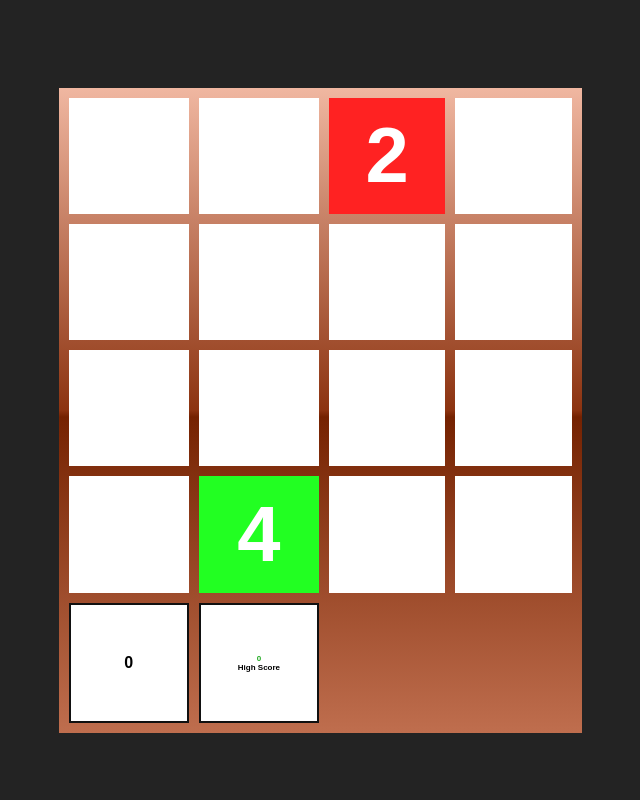
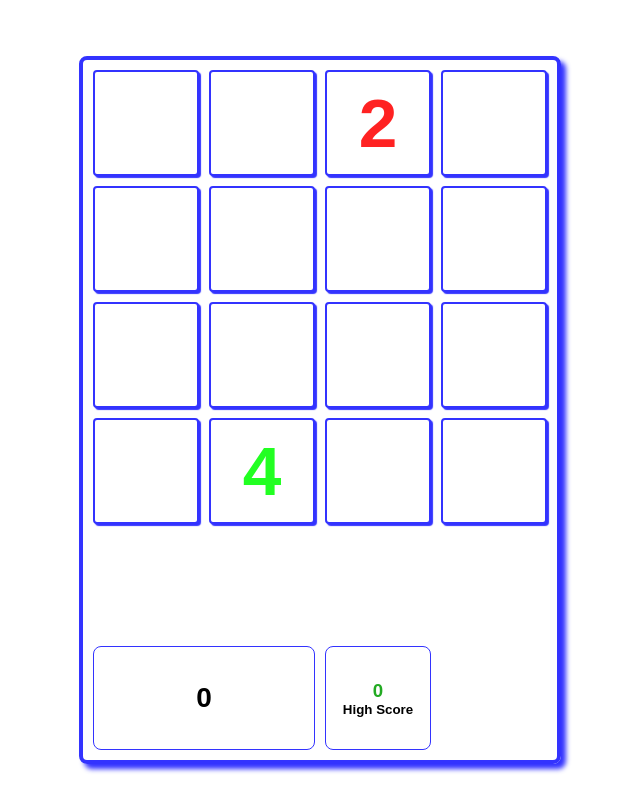
Before and after one commit to manoharprabhu/1024, a plain HTML site: page index.html in a window 1280 px wide. Shown: the whole page, without its empty margins (330-970 px from the left). Drawn offline with Linux system fonts and the light colour scheme.

Commit message:
Changed color scheme to blue. Added pretty shadows

```diff
--- a/css/style.css
+++ b/css/style.css
@@ -10,37 +10,21 @@
 
 }
 */
-#game-body {
-	background-color: #232323;
-}
 
 
-th, td {
-	border-color:#FFFFFF;
+
+
+
+
+table {
 	text-align: center;
 	font-size:38px;
 	border-collapse: separate;
 	margin:10px;
-	border: 0px;
-}
+	border: 4px solid #3333FF;
+	border-radius: 8px;
+	box-shadow: 5px 5px 5px #3333FF;
 
-
-
-table {
-	border-color:#FFFFFF;
-	text-align: center;
-	font-size:38px;
-	border-collapse: separate;
-	margin:10px;
-	border: 0px;
-	background: rgb(240,183,161); /* Old browsers */
-background: -moz-linear-gradient(top, rgba(240,183,161,1) 0%, rgba(140,51,16,1) 50%, rgba(117,34,1,1) 51%, rgba(191,110,78,1) 100%); /* FF3.6+ */
-background: -webkit-gradient(linear, left top, left bottom, color-stop(0%,rgba(240,183,161,1)), color-stop(50%,rgba(140,51,16,1)), color-stop(51%,rgba(117,34,1,1)), color-stop(100%,rgba(191,110,78,1))); /* Chrome,Safari4+ */
-background: -webkit-linear-gradient(top, rgba(240,183,161,1) 0%,rgba(140,51,16,1) 50%,rgba(117,34,1,1) 51%,rgba(191,110,78,1) 100%); /* Chrome10+,Safari5.1+ */
-background: -o-linear-gradient(top, rgba(240,183,161,1) 0%,rgba(140,51,16,1) 50%,rgba(117,34,1,1) 51%,rgba(191,110,78,1) 100%); /* Opera 11.10+ */
-background: -ms-linear-gradient(top, rgba(240,183,161,1) 0%,rgba(140,51,16,1) 50%,rgba(117,34,1,1) 51%,rgba(191,110,78,1) 100%); /* IE10+ */
-background: linear-gradient(to bottom, rgba(240,183,161,1) 0%,rgba(140,51,16,1) 50%,rgba(117,34,1,1) 51%,rgba(191,110,78,1) 100%); /* W3C */
-filter: progid:DXImageTransform.Microsoft.gradient( startColorstr='#f0b7a1', endColorstr='#bf6e4e',GradientType=0 ); /* IE6-9 */
 }
 
 td {
@@ -63,13 +47,14 @@ border:2px dotted #FF0000;
 }
 
 #score {
-	font-size:12pt;
+	font-size:21pt;
 	text-align: center;
 }
 
 .white-background {
 	background-color: #FFFFFF;
-	border: 2px solid #111111;
+	border-radius: 8px;
+	border:1px solid #3333FF;
 }
 
 #game-over-popup {
@@ -109,8 +94,9 @@ border:2px dotted #FF0000;
 
 #highScore {
 color: #22AA22;
+font-size:14pt;
 }
 
 .high-score-text {
-	font-size:6pt !important;
+	font-size:10pt !important;
 }
--- a/index.html
+++ b/index.html
@@ -23,7 +23,7 @@
 
 	</head>
 	<body id="game-body">
-		<table class="game-container" border="0px" cellspacing="10px">
+		<table class="game-container"  cellspacing="10px">
 			<tr>
 				<td id="0-0"> </td>
 				<td id="0-1"> </td>
@@ -48,8 +48,9 @@
 				<td id="3-2"> </td>
 				<td id="3-3"> </td>
 			</tr>
+			<tr><td></td></tr>
 			<tr>
-				<td  class="white-background">
+				<td  class="white-background" colspan="2">
 					<div id="score">0</div>
 				</td>
 				<td  class="white-background">
--- a/js/Game.js
+++ b/js/Game.js
@@ -91,9 +91,9 @@ var Game = function() {
 		else
 			min = height;
 
-		globalTileSize = (min / 7);
+		globalTileSize = (min / 8);
 
-		globalFontSize = min/15;
+		globalFontSize = min/17;
 
 		$('td').css('width', globalTileSize + 'px');
 		$('td').css('height', globalTileSize + 'px');
@@ -102,15 +102,19 @@ var Game = function() {
 
 	this.setTileValue = function($tile, value) {
 
-		$tile.css('background-color', colorPairs[value]);
-		$tile.css('border', '1px');
-		$tile.css('color', '#FFFFFF');
+		$tile.css('color', colorPairs[value]);
+		$tile.css('border', '2px solid #3333FF');
+		$tile.css('border-radius', '4px');
+		$tile.css('box-shadow', '2px 2px 1px #3333FF');
+		//$tile.css('color', '#FFFFFF');
 		$tile.css('text-outline', '2px 2px #ff0000');
 		$tile.html(value);
 	};
 
 	this.setTileEmpty = function($tile) {
-		$tile.css('border', '0px');
+		$tile.css('border', '2px solid #3333FF');
+		$tile.css('border-radius', '4px');
+		$tile.css('box-shadow', '2px 2px 1px #3333FF');
 		$tile.css('background-color', '#FFFFFF');
 		$tile.html('');
 	};
@@ -142,7 +146,7 @@ var Game = function() {
 		$tile.css('opacity', '0');
 		$tile.animate({
 			opacity : 1
-		}, 400);
+		}, 600);
 
 	};
 
```
